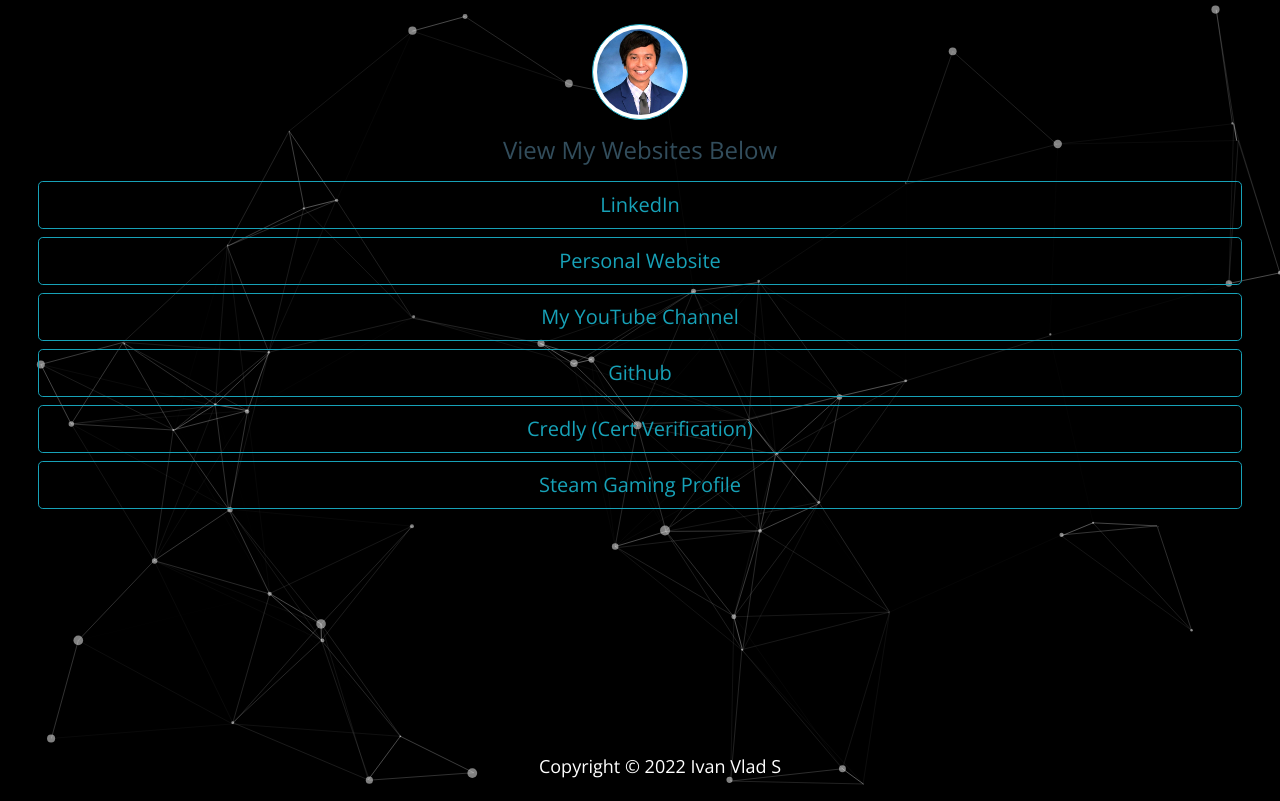
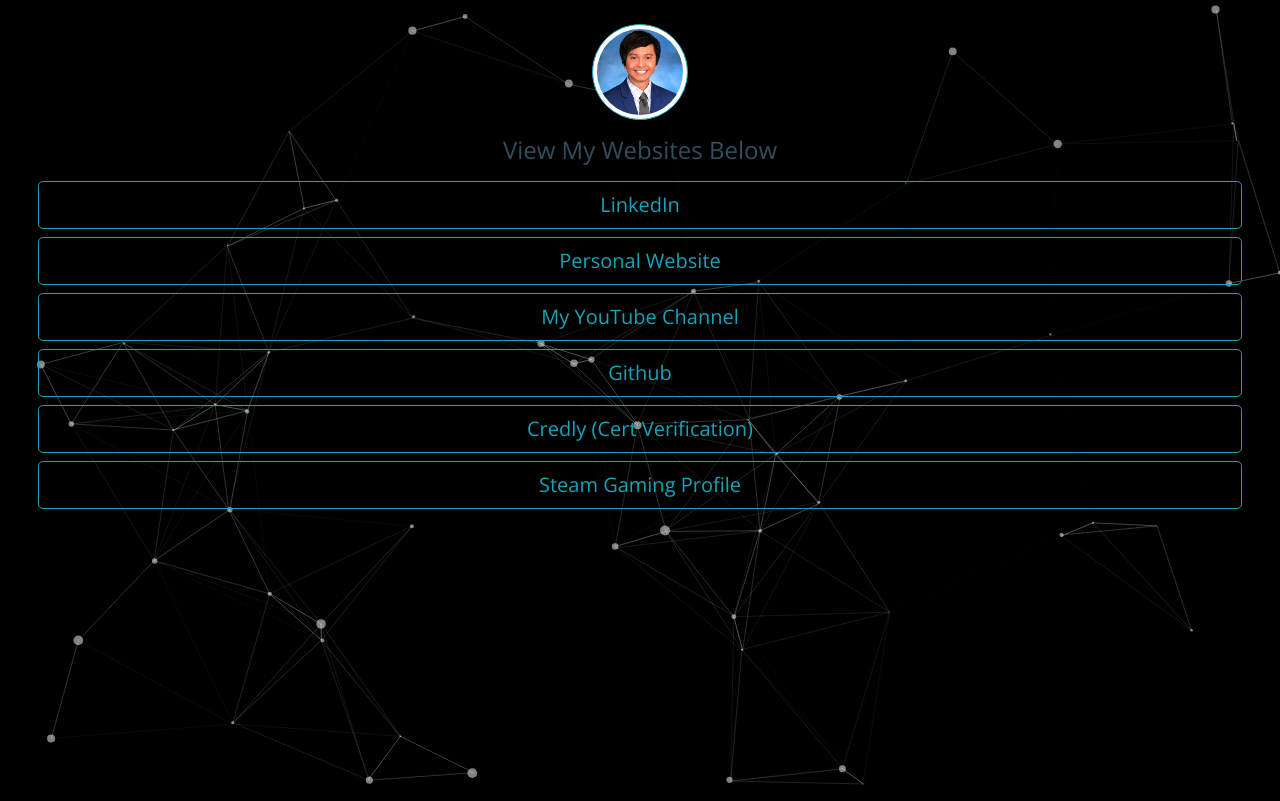
Before and after one commit to IvanVlademirS/IvanVlademirS.github.io, a plain HTML site: page ivan_websites/index.html in a window 1280 px wide. Drawn offline with nearby package versions, Linux system fonts and the light colour scheme.

Commit message:
Update index.html

```diff
--- a/ivan_websites/index.html
+++ b/ivan_websites/index.html
@@ -45,7 +45,6 @@ LetterTemp
 				</div>
 				<div class="footer-link">
 					<p>
-						Copyright © 2022 Ivan Vlad S
 					</p>
 				</div>
 			</div>
```
